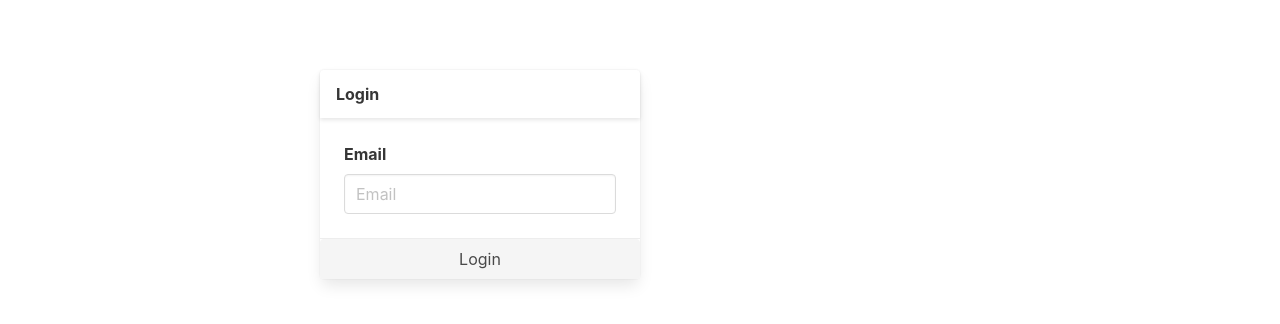
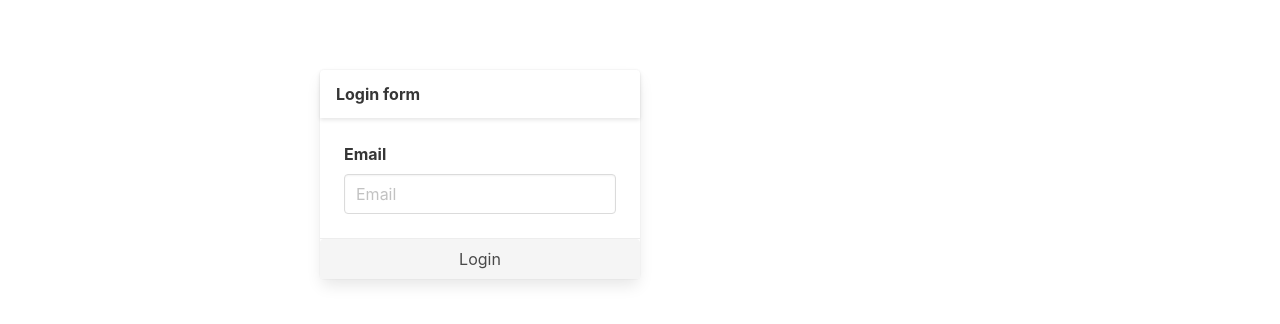
Before and after one commit to TranslateCrz/admin, a Vue app: page /login in a window 1280 px wide. Shown: the part 226-550 px from the top of the page. Built offline with nearby package versions, Linux system fonts and the light colour scheme.

Commit message:
draft: use component form for login

```diff
--- a/package.json
+++ b/package.json
@@ -11,6 +11,7 @@
   },
   "dependencies": {
     "bulma": "^0.9.3",
+    "langs": "^2.0.0",
     "pinia": "^2.0.13",
     "vue": "^3.2.33",
     "vue-router": "^4.0.14"
--- a/src/components/inputs/InputCountries.vue
+++ b/src/components/inputs/InputCountries.vue
@@ -1,6 +1,11 @@
 <script setup>
+import langs from 'langs'
+
 defineProps(['countries'])
-defineEmits(['update:countries'])
+const emit = defineEmits(['update:countries'])
+const update = (e) => {
+  emit('update:countries', Array.from(e.target.options).filter((o) => o.selected).map((o) => o.value))
+}
 </script>
 
 <template>
@@ -9,13 +14,17 @@
     <div class="select is-multiple">
       <select
         multiple
-        size="3"
-        :value="countries"
-        @input="$emit('update:countries', $event.target.value)"
+        size="5"
+        @input="update"
       >
-        <option value="fr">French</option>
-        <option value="en">English</option>
-        <option value="es">Spanish</option>
+        <option
+          :value="l"
+          :selected="countries.includes(l)"
+          v-for="l in langs.codes('1')"
+          :key="l"
+        >
+          {{ new Intl.DisplayNames(['en'], { type: 'region' }).of(l) }}
+        </option>
       </select>
     </div>
   </div>
--- a/src/views/LoginView.vue
+++ b/src/views/LoginView.vue
@@ -2,37 +2,22 @@
 import { ref } from 'vue'
 import { Login } from '@/domain/account'
 import { accountService } from '@/application/services/accountService'
+import CardForm from '@/components/CardForm.vue'
 
 const account = ref(new Login())
 function onSubmit() {
   accountService.login(account.value)
 }
+const accountUpdate = (a) => {
+  account.value.populate(a)
+}
 </script>
 
 <template>
-  <div class="card">
-    <div class="card-header">
-      <p class="card-header-title">Login</p>
-    </div>
-    <form @submit.prevent="onSubmit">
-      <div class="card-content">
-        <div class="field">
-          <label class="label">Email</label>
-          <div class="control">
-            <input
-              class="input"
-              type="email"
-              placeholder="Email"
-              v-model="account.email"
-            />
-          </div>
-        </div>
-      </div>
-      <div class="card-footer">
-        <button type="submit" class="card-footer-item button is-light">
-          Login
-        </button>
-      </div>
-    </form>
-  </div>
+  <CardForm
+    name="Login"
+    :onSubmit="onSubmit"
+    :account="account"
+    @update:account="accountUpdate"
+  />
 </template>
--- a/src/views/RegisterView.vue
+++ b/src/views/RegisterView.vue
@@ -4,7 +4,7 @@
 import { accountService } from '@/application/services/accountService'
 import CardForm from '@/components/CardForm.vue'
 
-let account = ref(new Register())
+const account = ref(new Register())
 function onSubmit() {
   accountService.register(account.value)
 }
```
Also changed, not shown: 1 other file (tests, documents, lock files or other folders).
